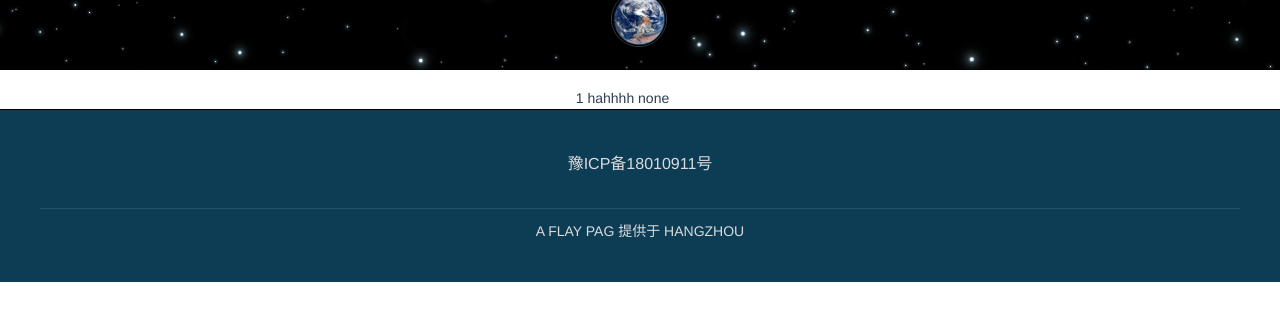
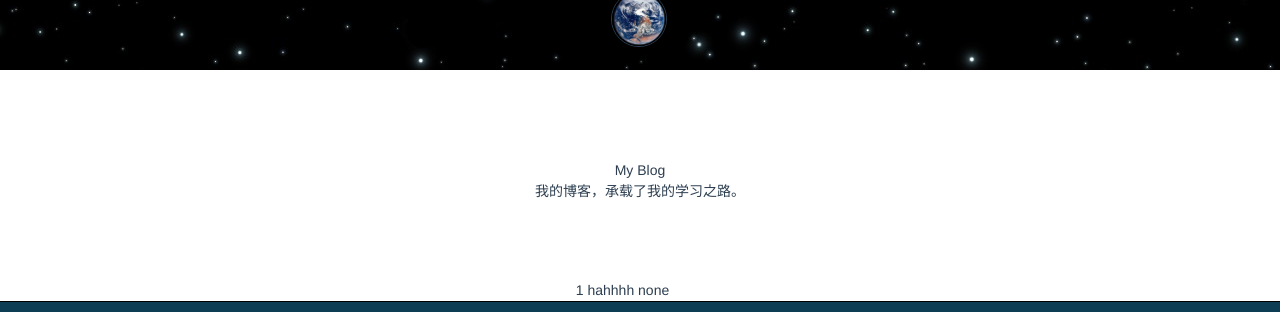
Before and after one commit to Apigflay/yasser_pc, a Vue app in the folder yasser_pc/: page /#/ in a window 1280 px wide. Shown: the part 853-1165 px from the top of the page. Before the commit the page ends 1136 px from the top, so only its background shows below. Built offline with nearby package versions, Linux system fonts and the light colour scheme.

Commit message:
update build

```diff
--- a/yasser_pc/public/index.html
+++ b/yasser_pc/public/index.html
@@ -1,11 +1,11 @@
 <!DOCTYPE html>
 <html lang="en">
   <head>
-    <meta http-equiv=Content-Type content=text/html;charset=gb2312>
-    <meta charset="utf-8">
-    <meta http-equiv="X-UA-Compatible" content="IE=edge">
-    <meta name="viewport" content="width=device-width,initial-scale=1.0">
-    <link rel="icon" href="<%= BASE_URL %>favicon.ico">
+    <meta charset="UTF-8"></meta>
+    <meta http-equiv="Content-Type" content="text/html;charset=UTF-8"></meta>
+    <meta name="viewport" content="width=device-width,initial-scale=1.0"></meta>
+    <link rel="icon" href="<%= BASE_URL %>favicon.ico"></link>
+
     <script src="//at.alicdn.com/t/font_607479_mjdhegm1qwl.js"></script>
     <title><%= htmlWebpackPlugin.options.title %></title>
   </head>
--- a/yasser_pc/src/views/Home.vue
+++ b/yasser_pc/src/views/Home.vue
@@ -23,7 +23,13 @@
         </div>
         <!-- moon -->
         <Moon></Moon>
-
+        <!-- introduction -->
+        <div class="introductionWrap">
+            <div class="introductionArea">
+                <div><span>My Blog</span></div>
+                <p>我的博客，承载了我的学习之路。</p>
+            </div>
+        </div>
 
     {{language}}
     <Toast></Toast>
@@ -133,4 +139,13 @@ export default {
     }
   }
 }
+.introductionWrap{//介绍
+  width: 100%;
+  background: #fff;
+  .introductionArea{
+     width: 1200px;
+     margin: auto;
+     padding: 90px 0px 60px 0px;
+  }
+}
 </style>
```
Also changed, not shown: 2 other files (tests, documents, lock files or other folders).
